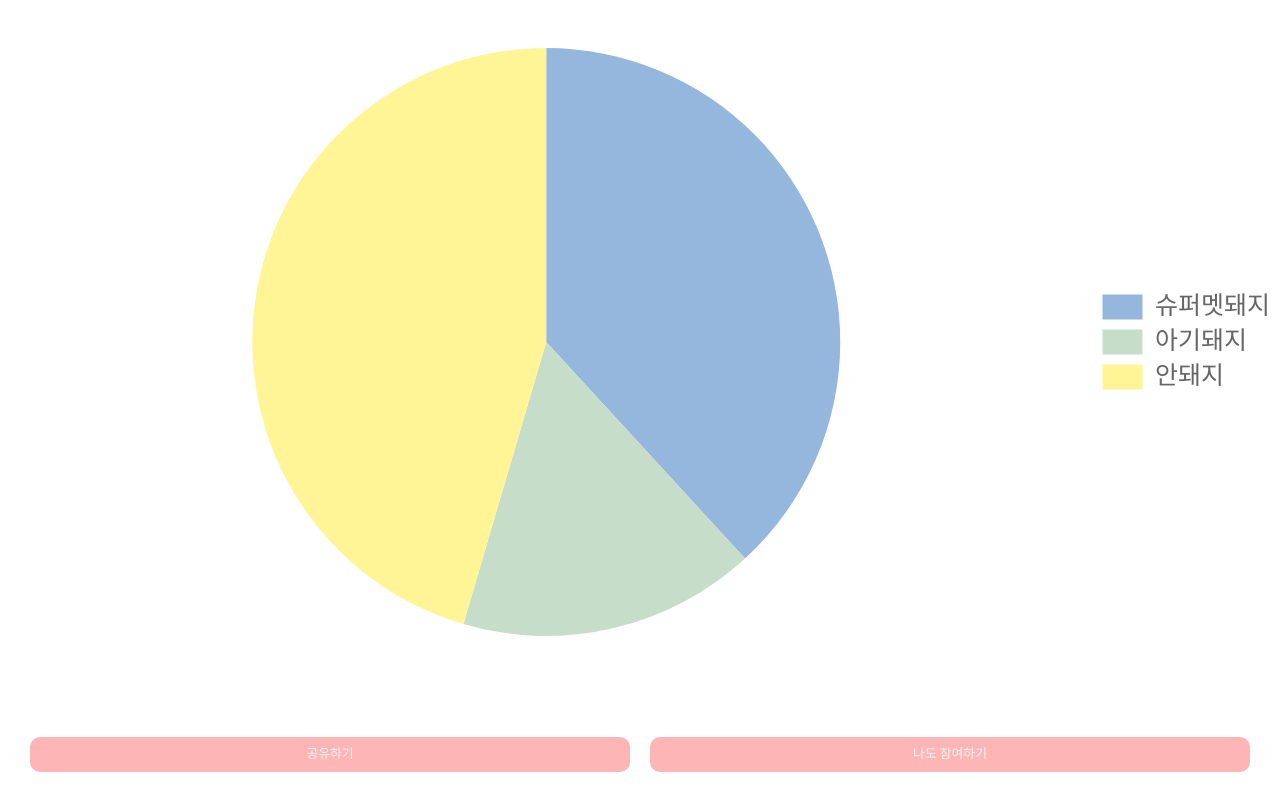
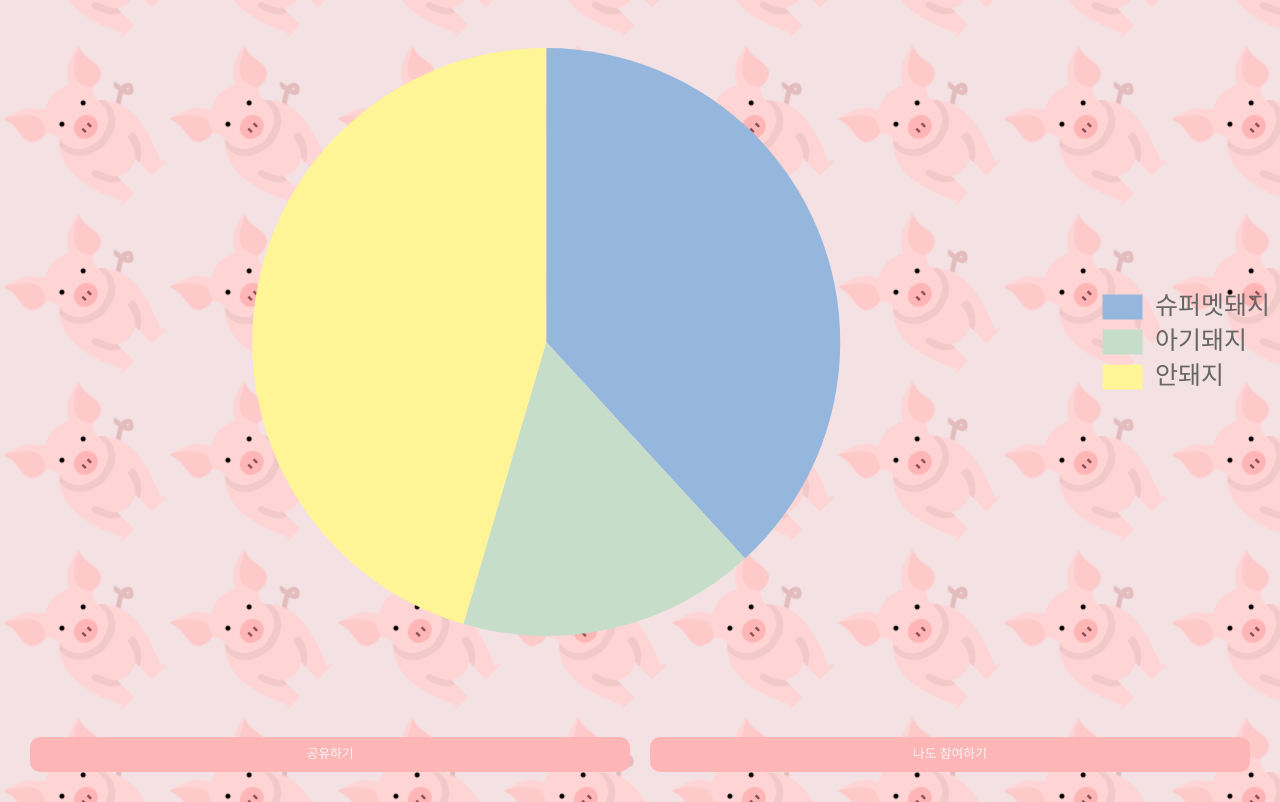
Before and after one commit to koni8997/piggy-test, a website: page statistics.html in a window 1280 px wide. Shown: the part 117-919 px from the top of the page. Drawn offline with nearby package versions, Linux system fonts and the light colour scheme.

```diff
--- a/css/default.css
+++ b/css/default.css
@@ -1,5 +1,5 @@
 body{
-  background-image: url(./img/piggyback_9.png);
+  background-image: url(../img/piggyback_9.png);
 }
 
 *{
```
